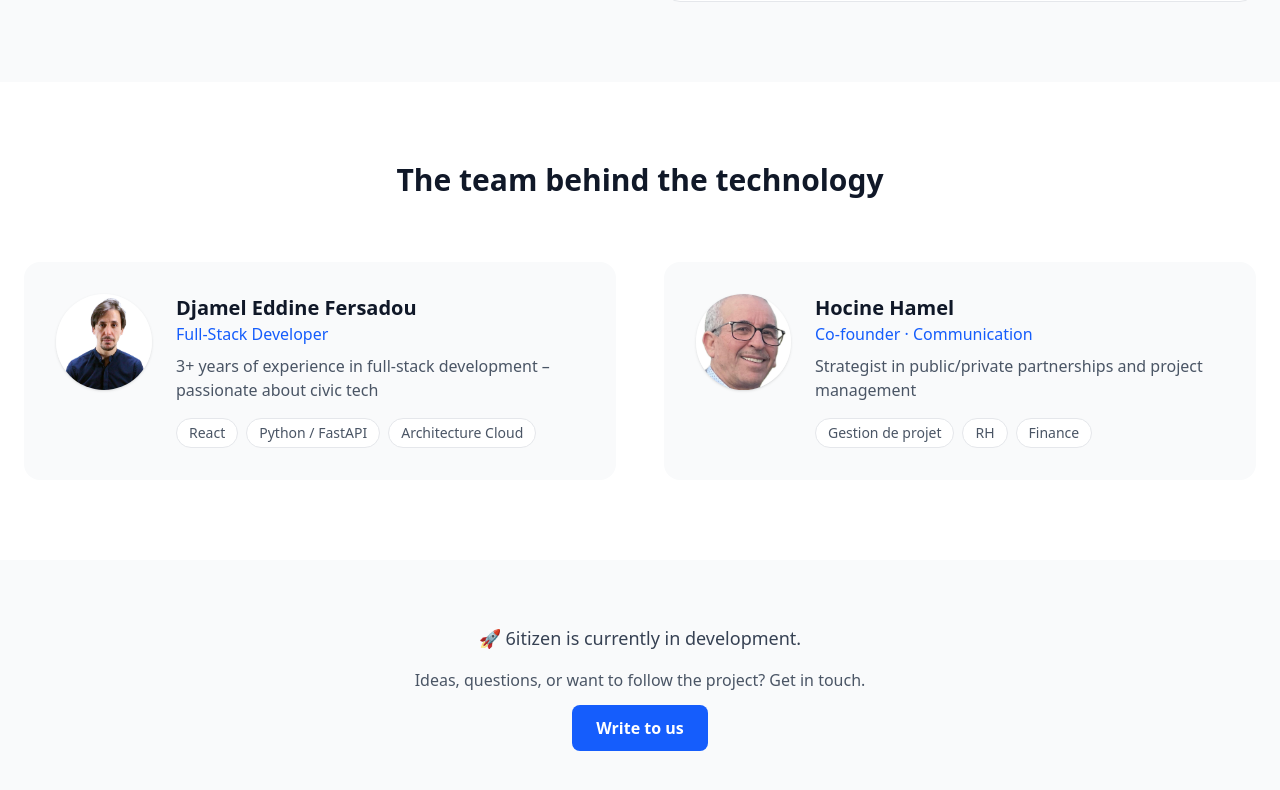
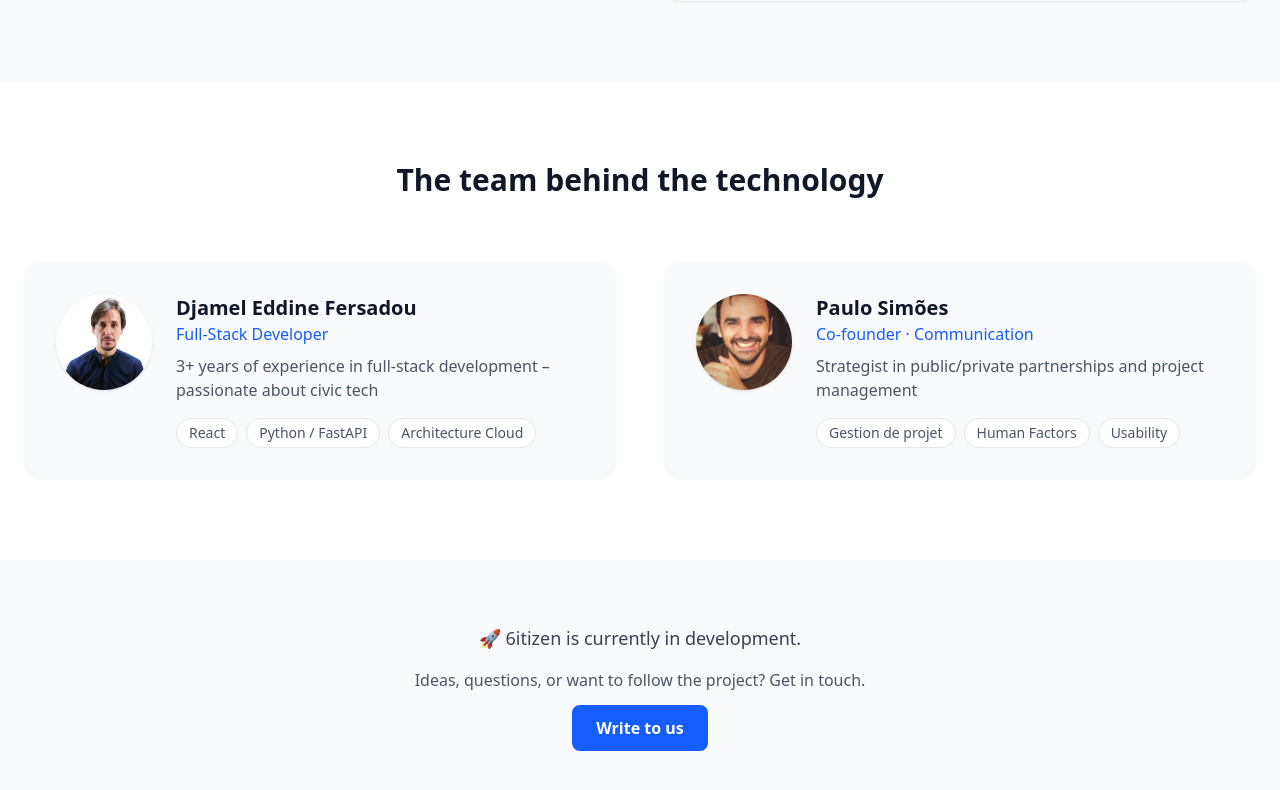
Before and after one commit to Eddine84/6itizen, a React (Vite) app: page /features in a window 1280 px wide. Shown: the part 1512-2302 px from the top of the page. Built offline with nearby package versions, Linux system fonts and the light colour scheme.

Commit message:
V01_20_05_25

```diff
--- a/src/pages/Functionality.jsx
+++ b/src/pages/Functionality.jsx
@@ -12,7 +12,7 @@ import {
   FiUsers,
 } from "react-icons/fi";
 import photo_eddine from "../assets/photo_eddine.jpg";
-import photo_hocine from "../assets/photo_hocine.jpg";
+import photo_paulo from "../assets/paulo_simoes.jpeg";
 import { useTranslation } from "react-i18next";
 
 const Functionality = () => {
@@ -66,10 +66,10 @@ const Functionality = () => {
     },
     {
       role: "Co-fondateur · Communication",
-      name: "Hocine Hamel",
-      bio: "Stratège partenariats publics/privés et gestion de projet",
-      expertise: ["Gestion de projet", "RH", "Finance"],
-      photo: photo_hocine, // <- importé en haut du fichier
+      name: "Paulo Simões",
+      bio: "Human Factors, Stratège partenariats publics/privés et gestion de projet",
+      expertise: ["Gestion de projet", "Human Factors", "Usability"],
+      photo: photo_paulo,
     },
   ];
 
```
Also changed, not shown: src/assets/paulo_simoes.jpeg (added), src/assets/photo_hocine.jpg (deleted).
